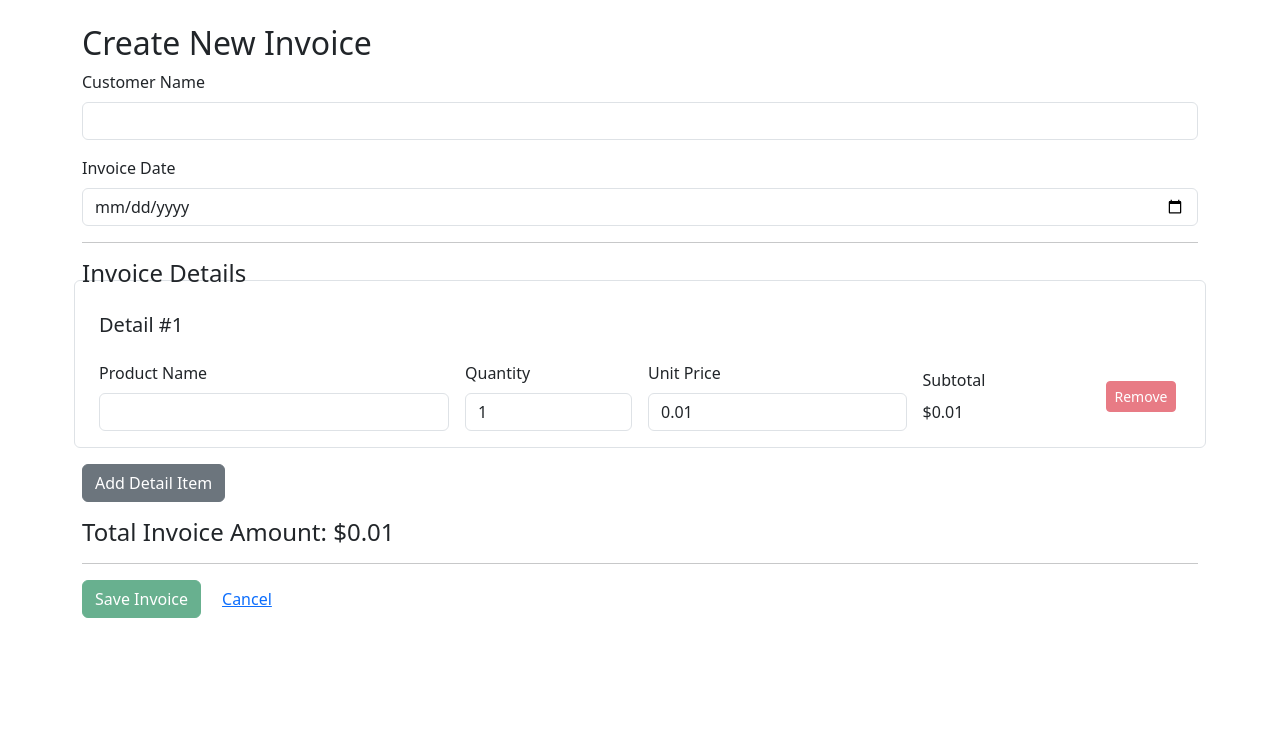
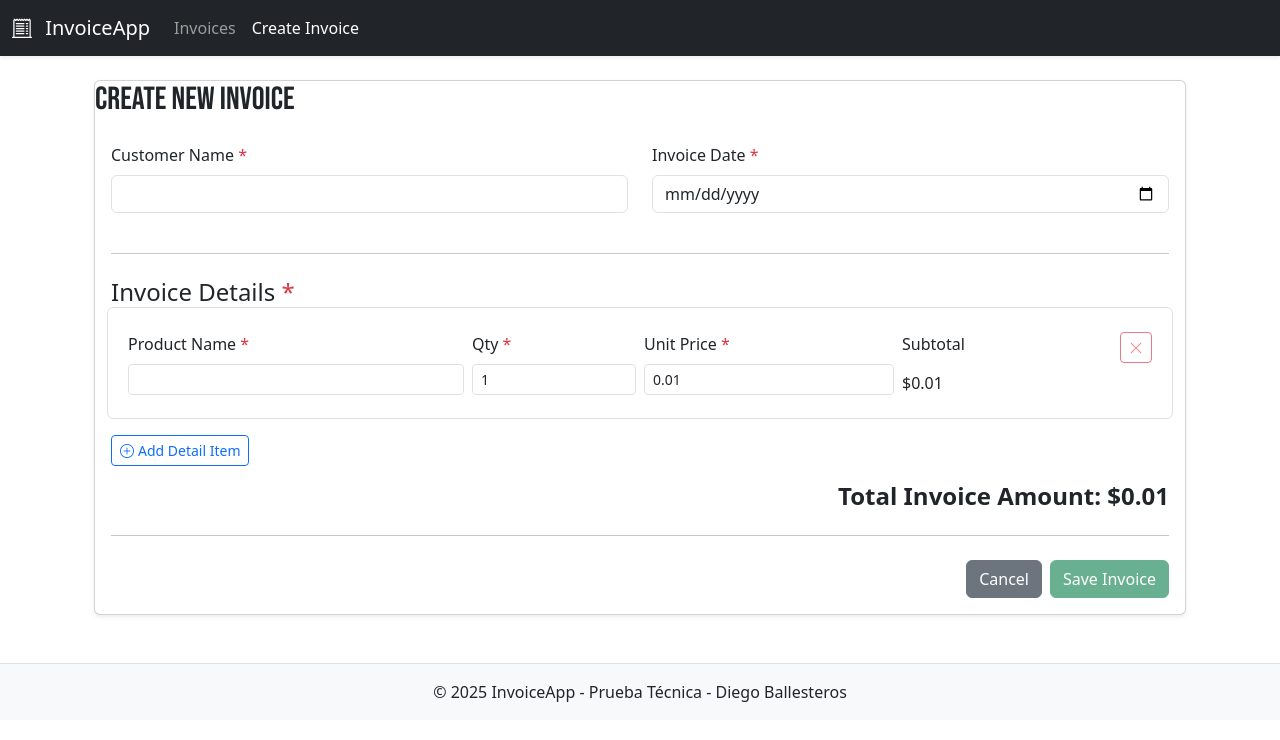
Before and after one commit to diego-Ballesteros/GestionFacturasApp, an Angular app in the folder frontend-invoicing/: page /invoices/new in a window 1280 px wide. Shown: the top 740 px of the page. Built offline with nearby package versions, Linux system fonts and the light colour scheme.

Commit message:
style(frontend): Integrating Bootstrap and improving user visuals

```diff
--- a/frontend-invoicing/angular.json
+++ b/frontend-invoicing/angular.json
@@ -33,6 +33,7 @@
             ],
             "styles": [
               "node_modules/bootstrap/dist/css/bootstrap.min.css",
+              "node_modules/bootstrap-icons/font/bootstrap-icons.css",
               "src/styles.scss"
             ],
             "scripts": [],
--- a/frontend-invoicing/src/app/app.component.html
+++ b/frontend-invoicing/src/app/app.component.html
@@ -1,2 +1,29 @@
+<nav class="navbar navbar-expand-lg navbar-dark bg-dark shadow-sm mb-4">
+  <div class="container-fluid">
+    <a class="navbar-brand" routerLink="/invoices">
+      <i class="bi bi-receipt-cutoff me-2"></i> InvoiceApp
+    </a>
+    <button class="navbar-toggler" type="button" data-bs-toggle="collapse" data-bs-target="#navbarNav" aria-controls="navbarNav" aria-expanded="false" aria-label="Toggle navigation">
+      <span class="navbar-toggler-icon"></span>
+    </button>
+    <div class="collapse navbar-collapse" id="navbarNav">
+      <ul class="navbar-nav">
+        <li class="nav-item">
+          <a class="nav-link" routerLink="/invoices" routerLinkActive="active" [routerLinkActiveOptions]="{exact: true}">Invoices</a>
+        </li>
+        <li class="nav-item">
+          <a class="nav-link" routerLink="/invoices/new" routerLinkActive="active">Create Invoice</a>
+        </li>
+      </ul>
+    </div>
+  </div>
+</nav>
 
-<div class="main-content"> <router-outlet></router-outlet> </div>
+<main class="container mt-4">
+  <router-outlet></router-outlet> </main>
+
+<footer class="text-center mt-5 py-3 bg-light border-top">
+  <div class="container">
+    <p class="mb-0">&copy; {{ currentYear }} InvoiceApp - Prueba Técnica - Diego Ballesteros</p>
+  </div>
+</footer>
--- a/frontend-invoicing/src/app/app.component.scss
+++ b/frontend-invoicing/src/app/app.component.scss
@@ -0,0 +1,3 @@
+.main-content {
+min-height: calc(100vh - altura_del_navbar - altura_del_footer);
+}
--- a/frontend-invoicing/src/app/app.component.ts
+++ b/frontend-invoicing/src/app/app.component.ts
@@ -1,14 +1,20 @@
-import { Component, inject } from '@angular/core';
+import { Component } from '@angular/core';
 import { RouterOutlet } from '@angular/router';
+import { RouterLink, RouterLinkActive } from '@angular/router';
 
 
 @Component({
   selector: 'app-root',
   standalone: true,
-  imports: [RouterOutlet],
+  imports: [
+    RouterOutlet,
+    RouterLink,
+    RouterLinkActive
+  ],
   templateUrl: './app.component.html',
-  styleUrl: './app.component.scss'
+  styleUrls: ['./app.component.scss']
 })
 export class AppComponent {
   title = 'frontend-invoicing';
+  public currentYear: number = new Date().getFullYear();
 }
--- a/frontend-invoicing/src/app/components/invoice-detail/invoice-detail.component.html
+++ b/frontend-invoicing/src/app/components/invoice-detail/invoice-detail.component.html
@@ -1,33 +1,44 @@
-<div class="container mt-4">
-    <div *ngIf="isLoading" class="text-center alert alert-info">
-      <p>Loading invoice details...</p>
+<div class="container mt-3 mb-5">
+    <div *ngIf="isLoading" class="alert alert-info text-center">
+      <div class="spinner-border spinner-border-sm me-2" role="status"></div>
+      Loading invoice details...
+    </div>
+    <div *ngIf="!isLoading && errorMessage" class="alert alert-danger">
+      <strong>Error:</strong> {{ errorMessage }}
+    </div>
+    <div *ngIf="!isLoading && !invoice && !errorMessage" class="alert alert-warning text-center">
+      Invoice not found.
     </div>
 
-    <div *ngIf="!isLoading && errorMessage" class="alert alert-danger">
-      {{ errorMessage }}
+    <div *ngIf="!isLoading && invoice" class="card shadow-sm">
+      <div class="card-header bg-light d-flex justify-content-between align-items-center">
+        <h2 class="font-bebas-neue">Invoice #{{ invoice.id }}</h2>
+        <div>
+          <button class="btn btn-sm btn-outline-secondary me-2" (click)="goBack()" title="Back to List">
+            <i class="bi bi-arrow-left-circle"></i> Back
+          </button>
+          <button class="btn btn-sm btn-warning" (click)="navigateToEdit()" title="Edit this Invoice">
+            <i class="bi bi-pencil-square"></i> Edit
+          </button>
+        </div>
+      </div>
+      <div class="card-body p-4">
+        <div class="row mb-4">
+          <div class="col-md-7">
+            <h5>Customer:</h5>
+            <p class="lead">{{ invoice.customerName }}</p>
+          </div>
+          <div class="col-md-5 text-md-end">
+            <h5>Invoice Date:</h5>
+            <p class="lead">{{ invoice.invoiceDate | date:'fullDate' }}</p> </div>
         </div>
 
-    <div *ngIf="!isLoading && !invoice" class="alert alert-warning">
-      Invoice not found or could not be loaded.
-    </div>
-
-    <div *ngIf="!isLoading && invoice">
-      <h2>Invoice Detail #{{ invoice.id }}</h2>
-      <hr>
-
-      <div class="row mb-3">
-        <div class="col-md-6">
-          <strong>Customer:</strong> {{ invoice.customerName }}
-        </div>
-        <div class="col-md-6 text-md-end">
-          <strong>Date:</strong> {{ invoice.invoiceDate | date:'longDate' }} </div>
-      </div>
-
-      <h4>Items:</h4>
-      <table class="table table-sm table-bordered">
-        <thead class="table-light">
+        <h4 class="mb-3">Items:</h4>
+        <div class="table-responsive">
+          <table class="table table-bordered table-hover align-middle">
+            <thead class="table-group-divider">
               <tr>
-            <th>Product</th>
+                <th>Product Name</th>
                 <th class="text-center">Quantity</th>
                 <th class="text-end">Unit Price</th>
                 <th class="text-end">Subtotal</th>
@@ -43,14 +54,12 @@
             </tbody>
             <tfoot class="table-group-divider">
               <tr>
-            <td colspan="3" class="text-end"><strong>Total Amount:</strong></td>
-            <td class="text-end"><strong>{{ invoice.totalAmount | currency:'USD':'symbol':'1.2-2' }}</strong></td>
+                <td colspan="3" class="text-end fw-bold fs-5">Total Amount:</td>
+                <td class="text-end fw-bold fs-5">{{ invoice.totalAmount | currency:'USD':'symbol':'1.2-2' }}</td>
               </tr>
             </tfoot>
           </table>
-
-      <hr>
-      <button class="btn btn-secondary me-2" (click)="goBack()">Back to List</button>
-      <button class="btn btn-warning" (click)="navigateToEdit()">Edit Invoice</button>
         </div>
       </div>
+    </div>
+  </div>
--- a/frontend-invoicing/src/app/components/invoice-form/invoice-form.component.html
+++ b/frontend-invoicing/src/app/components/invoice-form/invoice-form.component.html
@@ -1,91 +1,107 @@
-<div class="container mt-4">
-    <h2>{{ pageTitle }}</h2>
-
-    <div *ngIf="isLoading && !invoiceForm" class="alert alert-info"> Loading form...
+<div class="container mt-2 mb-5">
+    <div class="card shadow-sm">
+        <div class="font-bebas-neue"> <h2>{{ pageTitle }}</h2> </div>
+      <div class="card-body">
+        <div *ngIf="isLoading && !invoiceForm" class="alert alert-info text-center">
+          <div class="spinner-border spinner-border-sm me-2" role="status"></div>
+          Loading form data...
         </div>
 
-    <div *ngIf="errorMessage" class="alert alert-danger">
-      {{ errorMessage }}
+        <div *ngIf="!isLoading && errorMessage" class="alert alert-danger">
+          <strong>Error:</strong> {{ errorMessage }}
         </div>
 
-    <form *ngIf="invoiceForm" [formGroup]="invoiceForm" (ngSubmit)="onSubmit()">
-
-      <div class="mb-3">
-        <label for="customerName" class="form-label">Customer Name</label>
+        <form *ngIf="invoiceForm" [formGroup]="invoiceForm" (ngSubmit)="onSubmit()" novalidate>
+          <div class="row">
+            <div class="col-md-6 mb-3">
+              <label for="customerName" class="form-label">Customer Name <span class="text-danger">*</span></label>
               <input type="text" id="customerName" class="form-control" formControlName="customerName"
                      [ngClass]="{ 'is-invalid': invoiceForm.get('customerName')?.invalid && (invoiceForm.get('customerName')?.dirty || invoiceForm.get('customerName')?.touched) }">
-        <div *ngIf="invoiceForm.get('customerName')?.invalid && (invoiceForm.get('customerName')?.dirty || invoiceForm.get('customerName')?.touched)"
-             class="invalid-feedback">
+              <div *ngIf="invoiceForm.get('customerName')?.invalid && (invoiceForm.get('customerName')?.dirty || invoiceForm.get('customerName')?.touched)" class="invalid-feedback">
                 <div *ngIf="invoiceForm.get('customerName')?.errors?.['required']">Customer name is required.</div>
                 <div *ngIf="invoiceForm.get('customerName')?.errors?.['maxlength']">Customer name cannot exceed 100 characters.</div>
               </div>
             </div>
 
-      <div class="mb-3">
-        <label for="invoiceDate" class="form-label">Invoice Date</label>
+            <div class="col-md-6 mb-3">
+              <label for="invoiceDate" class="form-label">Invoice Date <span class="text-danger">*</span></label>
               <input type="date" id="invoiceDate" class="form-control" formControlName="invoiceDate"
                      [ngClass]="{ 'is-invalid': invoiceForm.get('invoiceDate')?.invalid && (invoiceForm.get('invoiceDate')?.dirty || invoiceForm.get('invoiceDate')?.touched) }">
-        <div *ngIf="invoiceForm.get('invoiceDate')?.invalid && (invoiceForm.get('invoiceDate')?.dirty || invoiceForm.get('invoiceDate')?.touched)"
-             class="invalid-feedback">
+              <div *ngIf="invoiceForm.get('invoiceDate')?.invalid && (invoiceForm.get('invoiceDate')?.dirty || invoiceForm.get('invoiceDate')?.touched)" class="invalid-feedback">
                 <div *ngIf="invoiceForm.get('invoiceDate')?.errors?.['required']">Invoice date is required.</div>
-        </div>
-      </div>
-
-      <hr>
-      <h4>Invoice Details</h4>
-
-      <div formArrayName="details">
-        <div *ngFor="let detailGroup of details.controls; let i = index" [formGroupName]="i" class="row g-3 align-items-center mb-3 p-3 border rounded">
-          <h5>Detail #{{ i + 1 }}</h5>
-          <div class="col-md-4">
-            <label [for]="'productName' + i" class="form-label">Product Name</label>
-            <input type="text" [id]="'productName' + i" class="form-control" formControlName="productName"
-                   [ngClass]="{ 'is-invalid': details.controls[i]?.get('productName')?.invalid && (details.controls[i]?.get('productName')?.dirty || details.controls[i]?.get('productName')?.touched) }">
-            <div *ngIf="details.controls[i]?.get('productName')?.invalid && (details.controls[i]?.get('productName')?.dirty || details.controls[i]?.get('productName')?.touched)"
-                 class="invalid-feedback">
-              <div *ngIf="details.controls[i]?.get('productName')?.errors?.['required']">Product name is required.</div>
-            </div>
-          </div>
-          <div class="col-md-2">
-            <label [for]="'quantity' + i" class="form-label">Quantity</label>
-            <input type="number" [id]="'quantity' + i" class="form-control" formControlName="quantity"
-                   [ngClass]="{ 'is-invalid': details.controls[i]?.get('quantity')?.invalid && (details.controls[i]?.get('quantity')?.dirty || details.controls[i]?.get('quantity')?.touched) }">
-            <div *ngIf="details.controls[i]?.get('quantity')?.invalid && (details.controls[i]?.get('quantity')?.dirty || details.controls[i]?.get('quantity')?.touched)"
-                 class="invalid-feedback">
-                  <div *ngIf="details.controls[i]?.get('quantity')?.errors?.['required']">Quantity is required.</div>
-                  <div *ngIf="details.controls[i]?.get('quantity')?.errors?.['min']">Quantity must be at least 1.</div>
-            </div>
-          </div>
-          <div class="col-md-3">
-            <label [for]="'unitPrice' + i" class="form-label">Unit Price</label>
-            <input type="number" step="0.01" [id]="'unitPrice' + i" class="form-control" formControlName="unitPrice"
-                   [ngClass]="{ 'is-invalid': details.controls[i]?.get('unitPrice')?.invalid && (details.controls[i]?.get('unitPrice')?.dirty || details.controls[i]?.get('unitPrice')?.touched) }">
-            <div *ngIf="details.controls[i]?.get('unitPrice')?.invalid && (details.controls[i]?.get('unitPrice')?.dirty || details.controls[i]?.get('unitPrice')?.touched)"
-                 class="invalid-feedback">
-                  <div *ngIf="details.controls[i]?.get('unitPrice')?.errors?.['required']">Unit price is required.</div>
-                  <div *ngIf="details.controls[i]?.get('unitPrice')?.errors?.['min']">Unit price must be greater than 0.01.</div>
-            </div>
-          </div>
-          <div class="col-md-2">
-              <label class="form-label">Subtotal</label>
-              <div>{{ (details.controls[i]?.get('quantity')?.value * details.controls[i]?.get('unitPrice')?.value) | currency:'USD':'symbol':'1.2-2' }}</div>
-          </div>
-          <div class="col-md-1 d-flex align-items-end">
-            <button type="button" class="btn btn-sm btn-danger" (click)="removeInvoiceDetail(i)" [disabled]="details.length <= 1">Remove</button>
+                <div *ngIf="invoiceForm.get('invoiceDate')?.errors?.['invoiceDateCannotBeFuture']">Invoice date cannot be in the future.</div>
               </div>
             </div>
           </div>
 
-      <button type="button" class="btn btn-secondary mb-3" (click)="addInvoiceDetail()">Add Detail Item</button>
+          <hr class="my-4">
+          <h4>Invoice Details <span class="text-danger">*</span></h4>
 
-      <div class="mb-3" *ngIf="invoiceForm.get('details')?.value.length > 0"> <h4>Total Invoice Amount: {{ calculateGrandTotal() | currency:'USD':'symbol':'1.2-2' }}</h4>
+          <div formArrayName="details">
+            <div *ngFor="let detailGroup of details.controls; let i = index" [formGroupName]="i" class="row gx-2 gy-2 align-items-start mb-3 p-3 border rounded position-relative">
+              <div class="col-md-4">
+                <label [for]="'productName' + i" class="form-label">Product Name <span class="text-danger">*</span></label>
+                <input type="text" [id]="'productName' + i" class="form-control form-control-sm" formControlName="productName"
+                       [ngClass]="{ 'is-invalid': details.controls[i]?.get('productName')?.invalid && (details.controls[i]?.get('productName')?.dirty || details.controls[i]?.get('productName')?.touched) }">
+                <div *ngIf="details.controls[i]?.get('productName')?.invalid && (details.controls[i]?.get('productName')?.dirty || details.controls[i]?.get('productName')?.touched)" class="invalid-feedback">
+                  <div *ngIf="details.controls[i]?.get('productName')?.errors?.['required']">Product name is required.</div>
                 </div>
-      <hr>
+              </div>
 
-      <button type="submit" class="btn btn-success me-2" [disabled]="invoiceForm.invalid || isLoading">
-        <span *ngIf="isLoading" class="spinner-border spinner-border-sm" role="status" aria-hidden="true"></span>
+              <div class="col-md-2">
+                <label [for]="'quantity' + i" class="form-label">Qty <span class="text-danger">*</span></label>
+                <input type="number" [id]="'quantity' + i" class="form-control form-control-sm" formControlName="quantity"
+                       [ngClass]="{ 'is-invalid': details.controls[i]?.get('quantity')?.invalid && (details.controls[i]?.get('quantity')?.dirty || details.controls[i]?.get('quantity')?.touched) }">
+                <div *ngIf="details.controls[i]?.get('quantity')?.invalid && (details.controls[i]?.get('quantity')?.dirty || details.controls[i]?.get('quantity')?.touched)" class="invalid-feedback">
+                  <div *ngIf="details.controls[i]?.get('quantity')?.errors?.['required']">Qty is req.</div>
+                  <div *ngIf="details.controls[i]?.get('quantity')?.errors?.['min']">Min 1.</div>
+                </div>
+              </div>
+
+              <div class="col-md-3">
+                <label [for]="'unitPrice' + i" class="form-label">Unit Price <span class="text-danger">*</span></label>
+                <input type="number" step="0.01" [id]="'unitPrice' + i" class="form-control form-control-sm" formControlName="unitPrice"
+                       [ngClass]="{ 'is-invalid': details.controls[i]?.get('unitPrice')?.invalid && (details.controls[i]?.get('unitPrice')?.dirty || details.controls[i]?.get('unitPrice')?.touched) }">
+                <div *ngIf="details.controls[i]?.get('unitPrice')?.invalid && (details.controls[i]?.get('unitPrice')?.dirty || details.controls[i]?.get('unitPrice')?.touched)" class="invalid-feedback">
+                  <div *ngIf="details.controls[i]?.get('unitPrice')?.errors?.['required']">Price is req.</div>
+                  <div *ngIf="details.controls[i]?.get('unitPrice')?.errors?.['min']">Min 0.01.</div>
+                </div>
+              </div>
+
+              <div class="col-md-2">
+                  <label class="form-label">Subtotal</label>
+                  <div class="form-control-plaintext">{{ (details.controls[i]?.get('quantity')?.value * details.controls[i]?.get('unitPrice')?.value) | currency:'USD':'symbol':'1.2-2' }}</div>
+              </div>
+
+              <div class="col-md-1 d-flex align-items-end justify-content-end">
+                <button type="button" class="btn btn-sm btn-outline-danger" (click)="removeInvoiceDetail(i)" [disabled]="details.length <= 1" title="Remove Detail">
+                  <i class="bi bi-x-lg"></i>
+                </button>
+              </div>
+            </div>
+          </div>
+          <div *ngIf="invoiceForm.get('details')?.hasError('minlength') && invoiceForm.get('details')?.touched" class="text-danger small mt-0 mb-2">
+           At least one detail item is required.
+          </div>
+
+
+          <button type="button" class="btn btn-outline-primary btn-sm mb-3" (click)="addInvoiceDetail()">
+            <i class="bi bi-plus-circle me-1"></i>Add Detail Item
+          </button>
+
+          <div class="mb-3 text-end" *ngIf="details.length > 0">
+              <h4 class="fw-bold">Total Invoice Amount: {{ calculateGrandTotal() | currency:'USD':'symbol':'1.2-2' }}</h4>
+          </div>
+          <hr class="my-4">
+
+          <div class="d-flex justify-content-end">
+            <button type="button" class="btn btn-secondary me-2" (click)="goBack()">Cancel</button>
+            <button type="submit" class="btn btn-success" [disabled]="invoiceForm.invalid || isLoading">
+              <span *ngIf="isLoading" class="spinner-border spinner-border-sm me-1" role="status" aria-hidden="true"></span>
               {{ isLoading ? 'Saving...' : (isEditMode ? 'Update Invoice' : 'Save Invoice') }}
             </button>
-      <button type="button" class="btn btn-link" (click)="goBack()">Cancel</button>
+          </div>
         </form>
       </div>
+    </div>
+  </div>
--- a/frontend-invoicing/src/app/components/invoice-list/invoice-list.component.html
+++ b/frontend-invoicing/src/app/components/invoice-list/invoice-list.component.html
@@ -1,15 +1,32 @@
-<div class="container mt-4"> <h2>Invoice List</h2>
-    <button class="btn btn-primary mb-3" (click)="navigateToCreate()">Create New Invoice</button>
+<div class="container-fluid"> <div class="d-flex justify-content-between align-items-center mb-3 mt-3">
+    <h2 class="font-bebas-neue">Invoice List</h2>
+    <button class="btn btn-success" (click)="navigateToCreate()">
+      <i class="bi bi-plus-circle-fill me-1"></i>Create New Invoice
+    </button>
+  </div>
 
-    <div *ngIf="isLoading" class="alert alert-info text-center">...</div>
-    <div *ngIf="!isLoading && errorMessage" class="alert alert-danger">...</div>
-    <div *ngIf="!isLoading && !errorMessage && invoices.length === 0" class="alert alert-info">...</div>
+  <div *ngIf="isLoading" class="alert alert-info text-center">
+    <div class="spinner-border spinner-border-sm me-2" role="status">
+      <span class="visually-hidden">Loading...</span>
+    </div>
+    Loading invoices...
+  </div>
 
-    <table *ngIf="!isLoading && !errorMessage && invoices.length > 0" class="table table-striped table-hover table-bordered"> <thead>
+  <div *ngIf="!isLoading && errorMessage" class="alert alert-danger">
+    <strong>Error:</strong> {{ errorMessage }}
+  </div>
+
+  <div *ngIf="!isLoading && !errorMessage && invoices.length === 0" class="alert alert-secondary text-center">
+    No invoices found. Click "Create New Invoice" to get started!
+  </div>
+
+  <div *ngIf="!isLoading && !errorMessage && invoices.length > 0" class="table-responsive">
+    <table class="table table-striped table-hover table-bordered align-middle">
+      <thead class="table-dark">
         <tr>
           <th>ID</th>
           <th>Customer Name</th>
-          <th>InvoiceDate</th>
+          <th>Invoice Date</th>
           <th class="text-end">Total Amount</th>
           <th class="text-center">Actions</th>
         </tr>
@@ -21,11 +38,18 @@
           <td>{{ invoice.invoiceDate | date:'yyyy-MM-dd' }}</td>
           <td class="text-end">{{ invoice.totalAmount | currency:'USD':'symbol':'1.2-2' }}</td>
           <td class="text-center">
-            <button class="btn btn-sm btn-info me-2" (click)="viewInvoice(invoice.id)" title="View Details">View</button>
-            <button class="btn btn-sm btn-warning me-2" (click)="editInvoice(invoice.id)" title="Edit Invoice">Edit</button>
-            <button class="btn btn-sm btn-danger" (click)="deleteInvoice(invoice.id)" title="Delete Invoice">Delete</button>
+            <button class="btn btn-sm btn-outline-info me-1" (click)="viewInvoice(invoice.id)" title="View Details">
+              <i class="bi bi-eye-fill"></i> View
+            </button>
+            <button class="btn btn-sm btn-outline-warning me-1" (click)="editInvoice(invoice.id)" title="Edit Invoice">
+              <i class="bi bi-pencil-fill"></i> Edit
+            </button>
+            <button class="btn btn-sm btn-outline-danger" (click)="deleteInvoice(invoice.id)" title="Delete Invoice">
+              <i class="bi bi-trash-fill"></i> Delete
+            </button>
           </td>
         </tr>
       </tbody>
     </table>
   </div>
+</div>
--- a/frontend-invoicing/src/styles.scss
+++ b/frontend-invoicing/src/styles.scss
@@ -1 +1,7 @@
-/* You can add global styles to this file, and also import other style files */
+// En src/styles.scss
+
+.font-bebas-neue { // Nombre de tu clase personalizada
+    font-family: "Bebas Neue", sans-serif;
+    font-weight: 400;
+    font-style: normal;
+  }
```
Also changed, not shown: frontend-invoicing/src/index.html (+7 -5 lines). Lines whose indentation alone changed are shown as unchanged.
